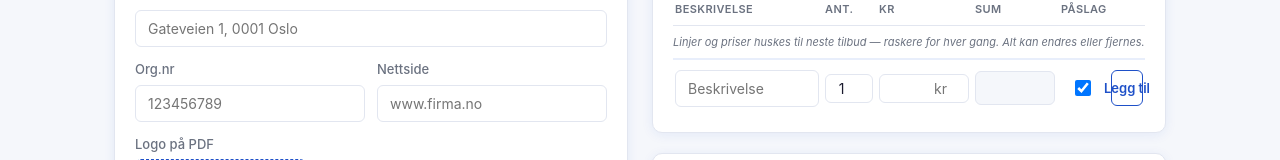
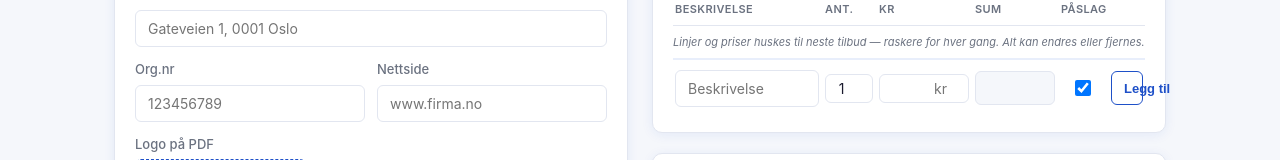
Before and after one commit to anderslura/Prismal, a React (Vite) app: page / in a window 1280 px wide. Shown: the part 323-483 px from the top of the page. Built offline with nearby package versions, Linux system fonts and the light colour scheme.

Commit message:
fix: legg til knapp inline style

```diff
--- a/src/components/TilbudSkjema.jsx
+++ b/src/components/TilbudSkjema.jsx
@@ -213,7 +213,7 @@ export default function TilbudSkjema({ skjema, oppdater, onGenerer, laster, feil
               className="mat-pris" onKeyDown={e => e.key==='Enter' && leggTilMaterial()} />
             <span className="mat-sum">{nyPris && nyAnt ? formaterKr((parseFloat(nyPris)||0)*(parseFloat(nyAnt)||1)) : ''}</span>
             <input type="checkbox" className="mat-paaslag-cb" checked={nyHasPaaslag} onChange={e => setNyHasPaaslag(e.target.checked)} />
-            <button className="btn btn-secondary btn-sm" onClick={leggTilMaterial}>Legg til</button>
+            <button onClick={leggTilMaterial} style={{padding:"0 12px",height:"34px",border:"1.5px solid var(--blaa)",borderRadius:"6px",background:"var(--hvit)",color:"var(--blaa)",fontWeight:600,fontSize:"13px",cursor:"pointer",whiteSpace:"nowrap"}}>Legg til</button>
           </div>
         </section>
 
```
